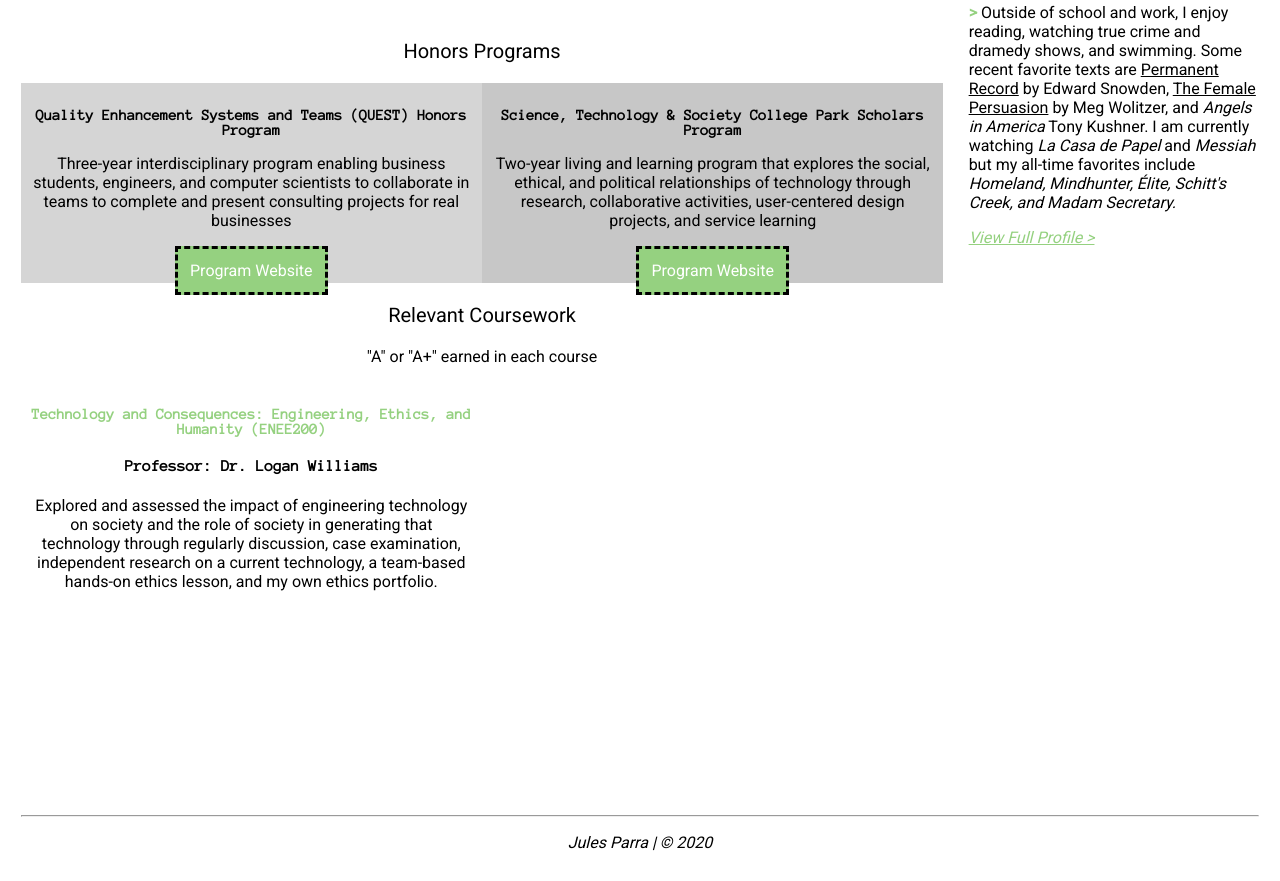
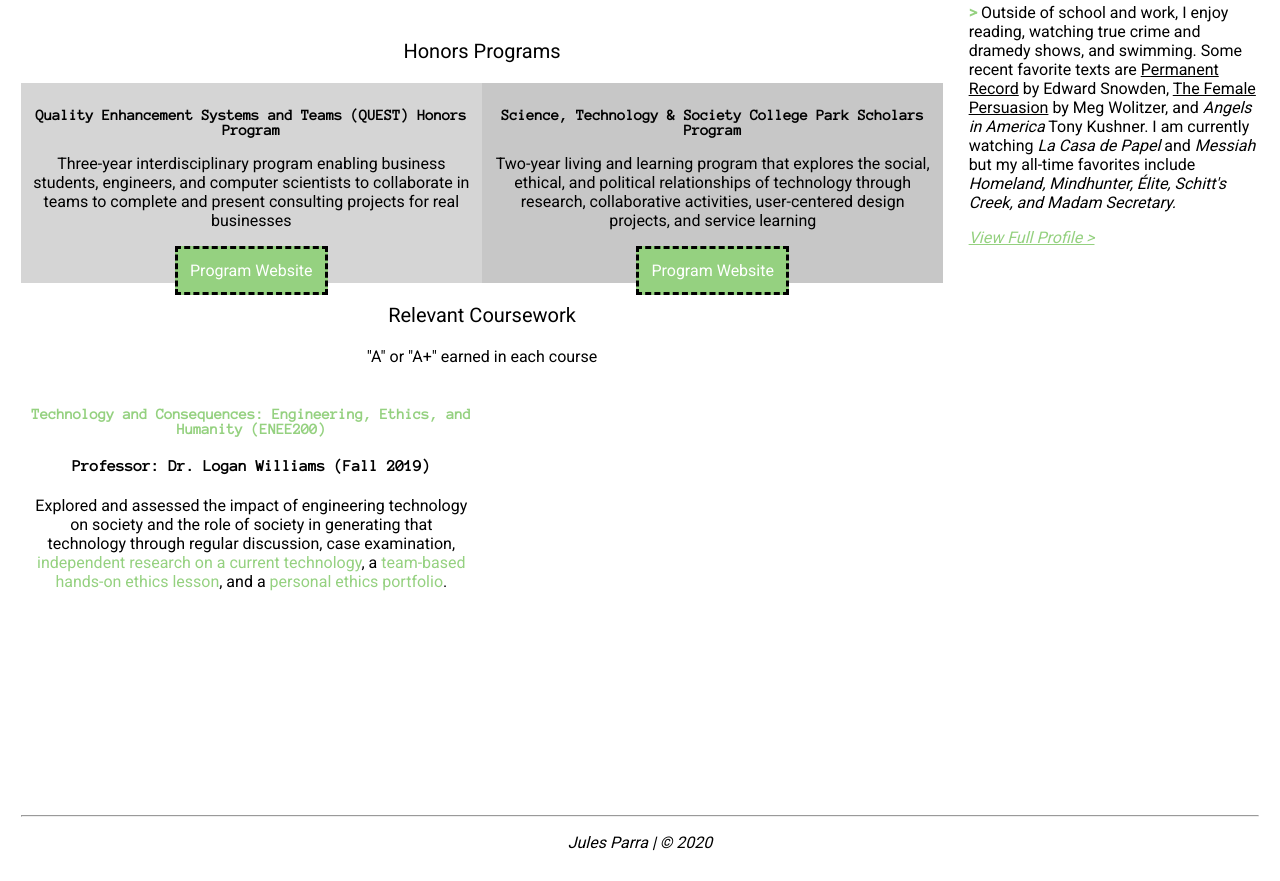
Before and after one commit to julesparra/portfolio, a plain HTML site: page about.html in a window 1280 px wide. Shown: the part 471-1352 px from the top of the page. Drawn offline with Linux system fonts and the light colour scheme.

Commit message:
Update about.html

```diff
--- a/about.html
+++ b/about.html
@@ -92,8 +92,8 @@
        <div class="row">
             <div class="column">
                 <h3 style="color: #95D180">Technology and Consequences: Engineering, Ethics, and Humanity (ENEE200)</h3>
-                <h4>Professor: Dr. Logan Williams</h4>
-                <p>Explored and assessed the impact of engineering technology on society and the role of society in generating that technology through regularly discussion, case examination, independent research on a current technology, a team-based hands-on ethics lesson, and my own ethics portfolio.</p>
+                <h4>Professor: Dr. Logan Williams (Fall 2019)</h4>
+                <p>Explored and assessed the impact of engineering technology on society and the role of society in generating that technology through regular discussion, case examination, <a href="https://docs.google.com/presentation/d/18IqDKhZ8yNIQbzUv_bknL-q72ECSlQzNyjQci1e6zSI/edit?usp=sharing" target="_blank">independent research on a current technology</a>, a <a href="https://drive.google.com/drive/folders/1VbXsbMzfsXEyYEACef3TafEtPdcDR1XU?usp=sharing" target="_blank">team-based hands-on ethics lesson</a>, and a <a href="https://drive.google.com/drive/folders/1cjtkJ7U0WBCpTxudqpCKwfqIdaWe1OXf?usp=sharing" target="_blank">personal ethics portfolio</a>.</p>
             </div>
             <div class="column">
 
```
